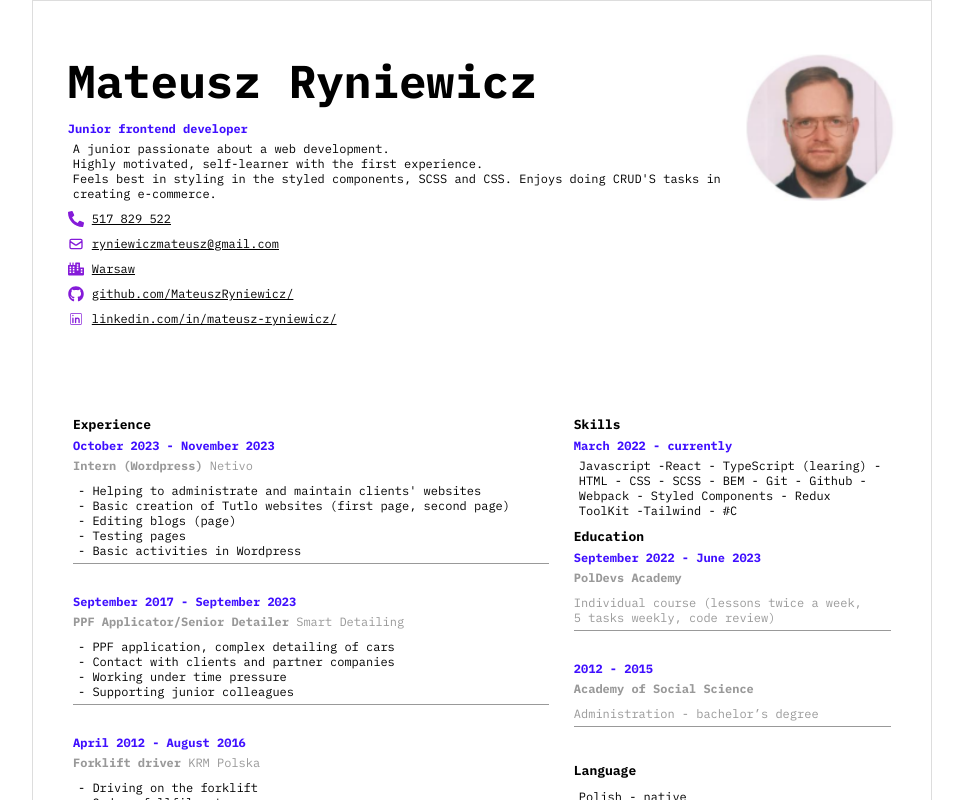
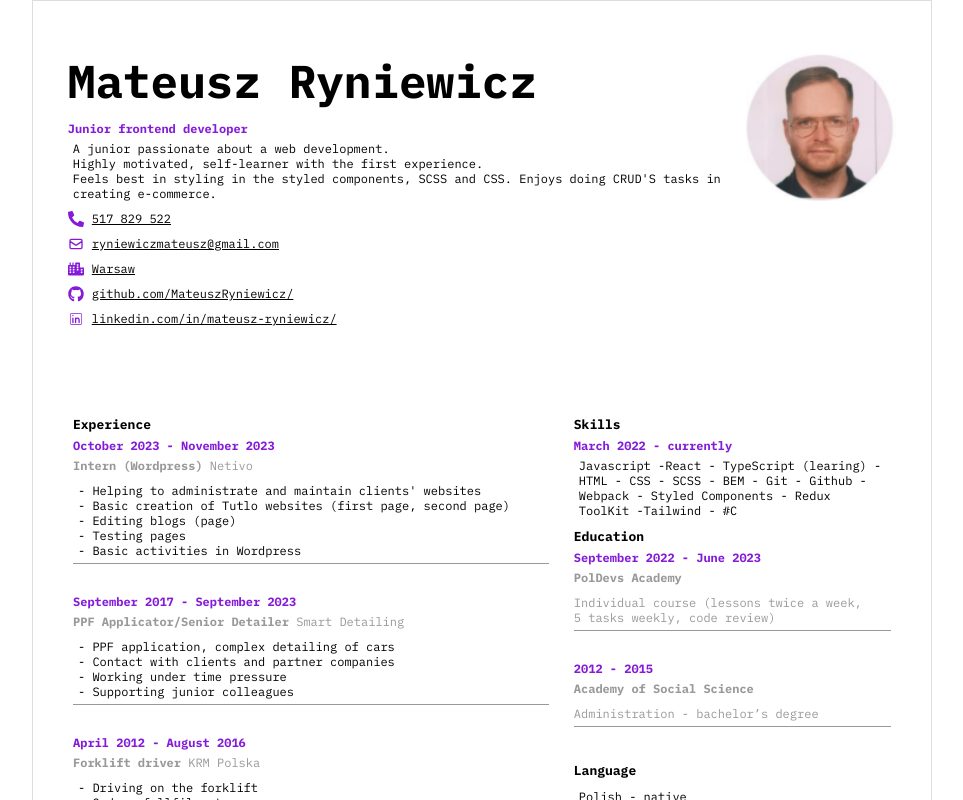
Before and after one commit to MateuszRyniewicz/project-cv, a React (Create React App) app: page / in a window 1280 px wide. Shown: the top 800 px of the page, without its empty margins (158-1121 px from the left). Built offline with nearby package versions, Linux system fonts and the light colour scheme.

Commit message:
change color

```diff
--- a/css/style.css
+++ b/css/style.css
@@ -33,7 +33,7 @@ a {
   font-weight: 700;
   color: none;
   line-height: auto;
-  color: #3f0fff;
+  color: #851bd9;
 }
 
 .text-small {
--- a/src/scss/_share.scss
+++ b/src/scss/_share.scss
@@ -1,6 +1,6 @@
 .text-small-color {
 	@include text(12px, 700, none, auto);
-	color: #3f0fff;
+	color: #851bd9;
 }
 
 .text-small {
```
